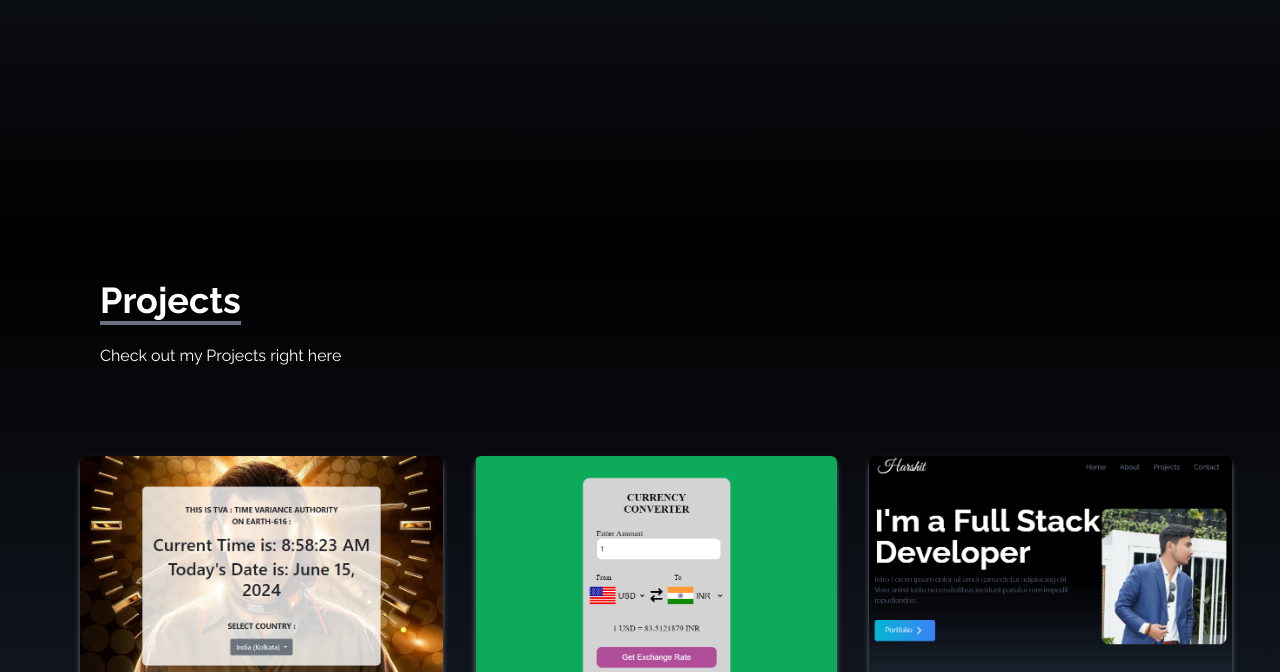
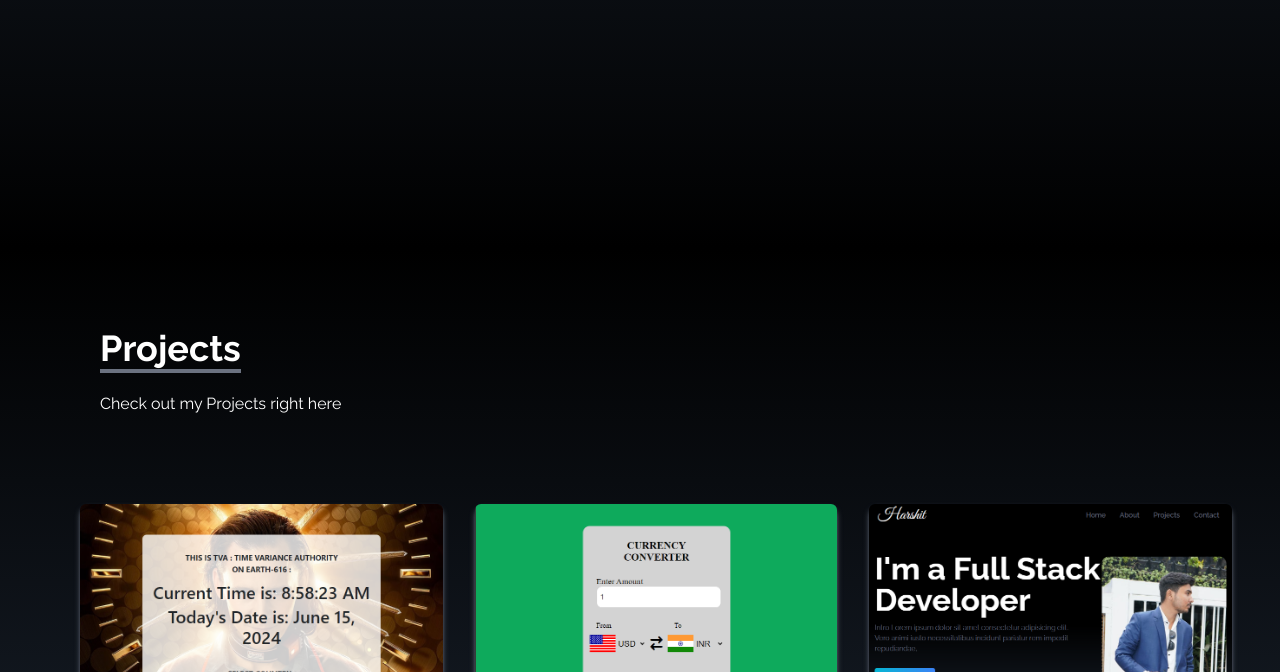
Before and after one commit to harshit07kr/Portfolio, a React (Vite) app: page / in a window 1280 px wide. Shown: the part 1352-2024 px from the top of the page. Built offline with nearby package versions, Linux system fonts and the light colour scheme.

Commit message:
project overlap issue solved 2

```diff
--- a/src/components/About.jsx
+++ b/src/components/About.jsx
@@ -9,7 +9,7 @@ const About = () => {
             </div>
             <p className="text-xl mt-10">Lorem ipsum dolor sit amet consectetur adipisicing elit. Sequi fugiat asperiores, voluptatum, deserunt explicabo reiciendis itaque quod culpa corporis dolorem laudantium illo consequuntur nesciunt saepe quasi sunt voluptatibus similique tempora beatae cupiditate maiores accusantium. Natus distinctio eaque nam commodi reprehenderit accusamus aspernatur reiciendis illo necessitatibus eum, error molestiae dicta atque.</p>
             <br />
-            <p className="text-xl pb-4">
+            <p className="text-xl">
                 Lorem ipsum dolor sit amet consectetur adipisicing elit. Consequuntur accusantium et non, iusto cumque quia nam tenetur illum exercitationem distinctio unde facere voluptates odio rem neque maxime ullam, asperiores fuga enim laborum beatae
             </p>
         </div>
--- a/src/components/Project.jsx
+++ b/src/components/Project.jsx
@@ -28,7 +28,7 @@ const Project = () => {
     ];
   return (
     <div name="projects" className="bg-gradient-to-b from-black to-gray-800 w-full text-white md:h-screen md:pl-20">
-    <div className="pb-8 pl-5 pt-8">
+    <div className="pb-8 pl-5 pt-20">
         <p className="text-4xl font-bold inline border-b-4 border-gray-500">
             Projects
         </p>
```
